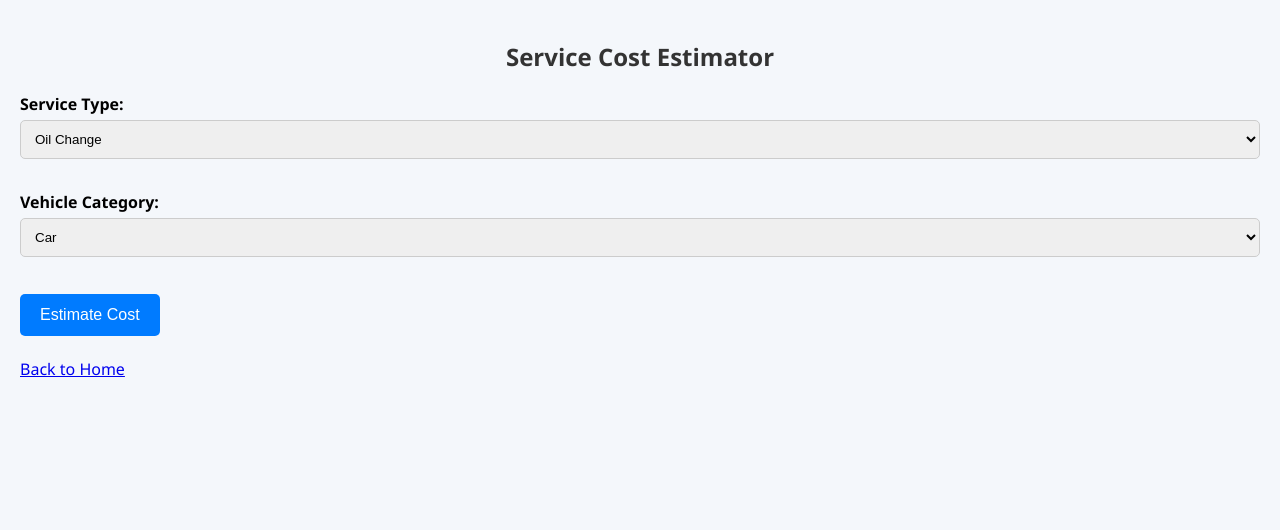
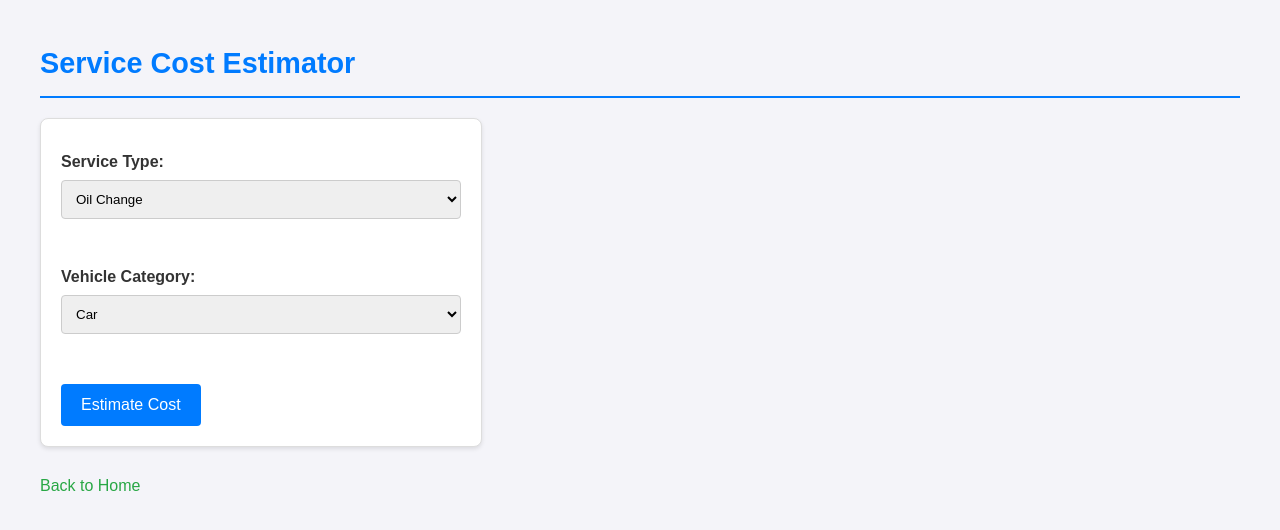
Before and after one commit to reddyganeshp/vehicle-service-booking, a Flask app: page /estimate in a window 1280 px wide. Shown: the top 530 px of the page. Run offline with Flask 3, Linux system fonts and the light colour scheme.

Commit message:
Update styling

```diff
--- a/static/style.css
+++ b/static/style.css
@@ -1,82 +1,109 @@
+/* General Body and Typography */
 body {
-    font-family: "Segoe UI", Roboto, Arial, sans-serif;
-    background: #f4f7fb;
-    padding: 20px;
-    margin: 0;
+    font-family: Arial, sans-serif;
+    background-color: #f4f4f9; /* Light background for the page */
+    color: #333; /* Dark text color for readability */
+    margin: 40px;
+    line-height: 1.6;
 }
 
-.container {
-    max-width: 900px;
-    margin: auto;
-    background: white;
-    padding: 25px;
-    border-radius: 10px;
-    box-shadow: 0 2px 10px rgba(0,0,0,0.1);
+/* Headings */
+h1, h2 {
+    color: #007bff; /* A nice blue for primary headings */
+    border-bottom: 2px solid #007bff;
+    padding-bottom: 10px;
+    margin-bottom: 20px;
 }
 
-h1, h2, h3 {
-    text-align: center;
-    color: #333;
+h1 {
+    font-size: 2.5em;
 }
 
-form label {
-    font-weight: 600;
-    margin-top: 10px;
-    display: block;
+h2 {
+    font-size: 1.8em;
 }
 
-form input, form select {
+/* Links */
+a {
+    color: #28a745; /* Green for links/actions */
+    text-decoration: none; /* Remove underline */
+    margin-right: 15px; /* Spacing between links */
+}
+
+a:hover {
+    text-decoration: underline;
+    color: #1e7e34; /* Darker green on hover */
+}
+
+/* Forms */
+form {
+    background-color: #fff;
+    padding: 20px;
+    border: 1px solid #ddd;
+    border-radius: 8px;
+    max-width: 400px;
+    box-shadow: 0 2px 4px rgba(0, 0, 0, 0.1);
+}
+
+label {
+    display: block; /* Ensures label takes up full line */
+    font-weight: bold;
+    margin-bottom: 5px;
+    margin-top: 10px;
+}
+
+input[type="text"],
+input[type="date"],
+select {
     width: 100%;
     padding: 10px;
-    margin-top: 5px;
-    border-radius: 5px;
+    margin-bottom: 10px;
     border: 1px solid #ccc;
+    border-radius: 4px;
+    box-sizing: border-box; /* Include padding/border in element's total width */
 }
 
-button {
-    background: #007bff;
+/* Buttons (Submit) */
+button[type="submit"] {
+    background-color: #007bff;
+    color: white;
+    padding: 12px 20px;
     border: none;
-    padding: 12px 20px;
-    color: white;
-    border-radius: 5px;
+    border-radius: 4px;
     cursor: pointer;
+    font-size: 1em;
     margin-top: 15px;
-    font-size: 16px;
 }
 
-button:hover {
-    background: #0056b3;
+button[type="submit"]:hover {
+    background-color: #0056b3;
 }
 
-.table {
-    width: 100%;
-    border-collapse: collapse;
-    margin-top: 20px;
+/* List of Bookings (list.html) */
+ul {
+    list-style-type: none; /* Remove bullet points */
+    padding: 0;
 }
 
-.table th {
-    background: #007bff;
-    color: white;
-    padding: 10px;
+li {
+    background-color: #fff;
+    border: 1px solid #e0e0e0;
+    padding: 15px;
+    margin-bottom: 10px;
+    border-radius: 4px;
+    display: flex; /* Use flexbox to align content */
+    justify-content: space-between; /* Push action links to the right */
+    align-items: center;
 }
 
-.table td {
-    padding: 10px;
-    border-bottom: 1px solid #ddd;
+li a {
+    margin-left: 10px; /* Spacing for the action links (Update, Delete, PDF) */
+    font-size: 0.9em;
 }
 
-.alert {
-    padding: 15px;
-    margin-bottom: 20px;
-    border-radius: 5px;
+/* Specific styling for the result/display pages */
+p strong {
+    color: #007bff; /* Emphasize the labels in result pages */
+    display: inline-block;
+    width: 150px; /* Aligns the data nicely */
 }
-
-.alert-success {
-    background: #d4edda;
-    color: #155724;
-}
-
-.alert-error {
-    background: #f8d7da;
-    color: #721c24;
-}
```
